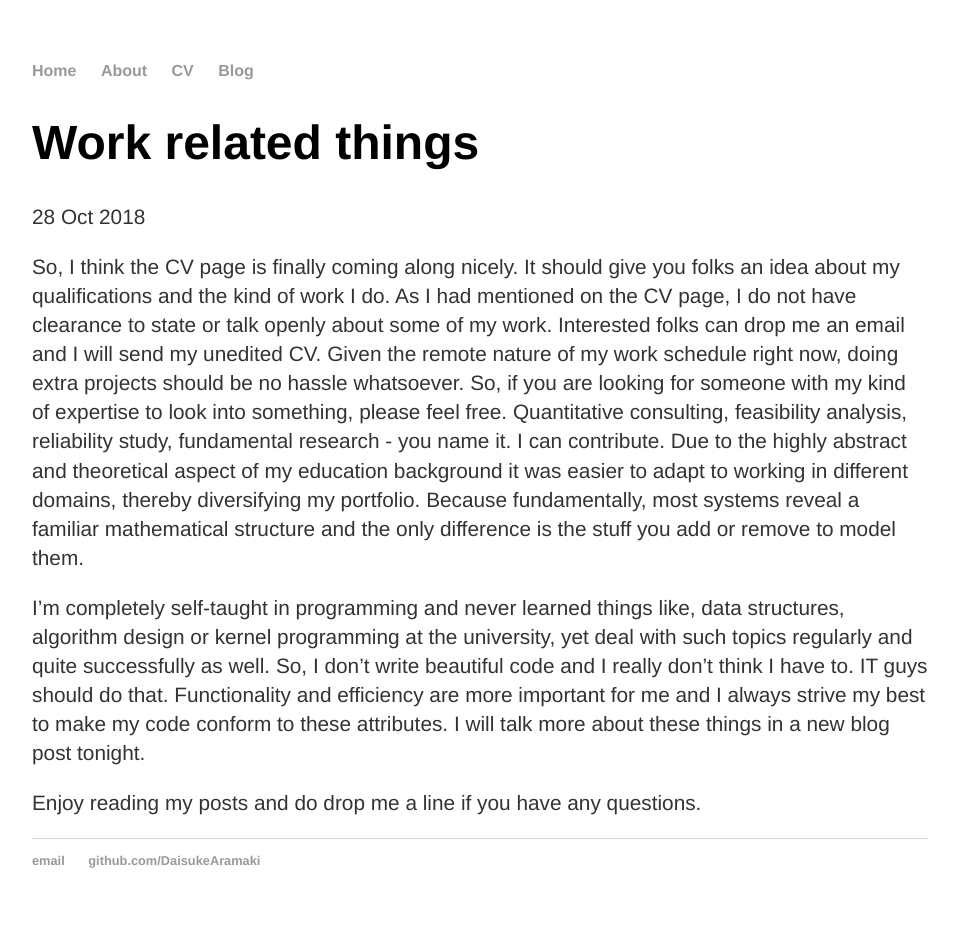
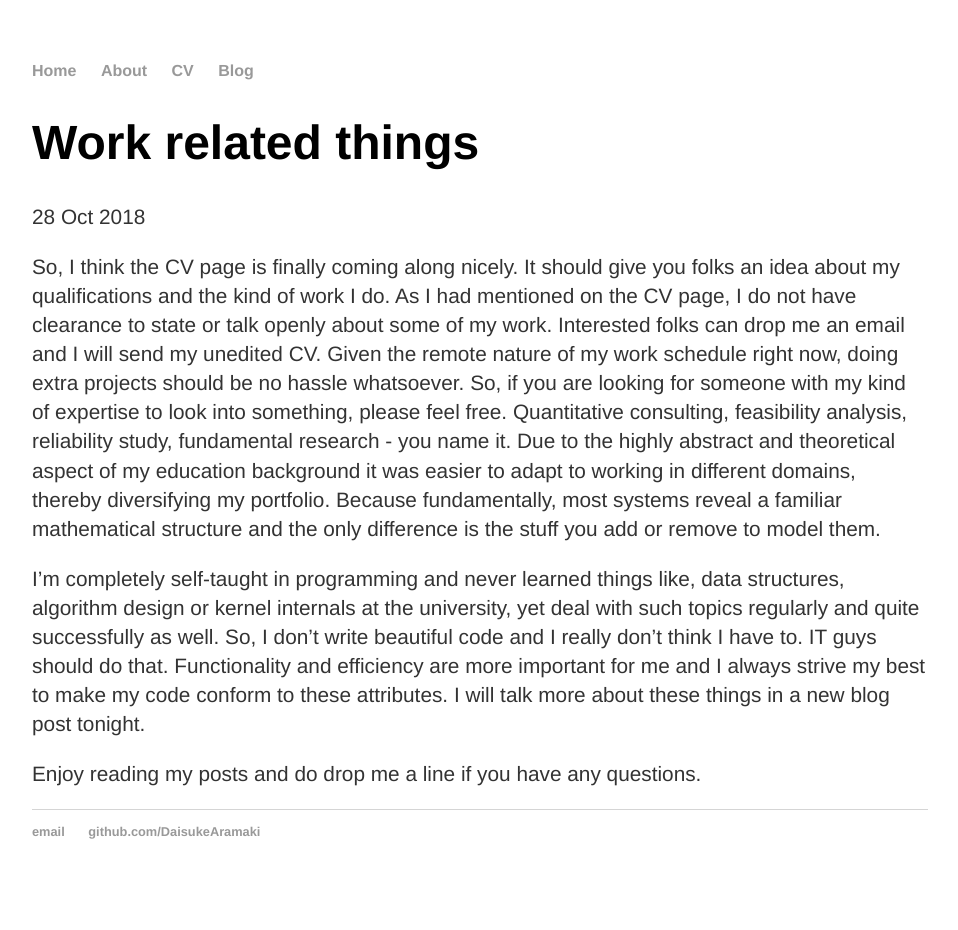
Before and after one commit to DaisukeAramaki/DaisukeAramaki.github.io, a Jekyll site: the page built from _posts/2018-10-28-daisuke-aramaki-cv-online.md, in a window 1280 px wide. Shown: the whole page, without its empty margins (160-1118 px from the left). Built offline with Jekyll 4.4.1, drawn with Linux system fonts in a browser that asks for light colours; after the commit the page ends 901 px from its top, so only the background shows below that.

Commit message:
Some changes

```diff
--- a/_posts/2018-10-28-daisuke-aramaki-cv-online.md
+++ b/_posts/2018-10-28-daisuke-aramaki-cv-online.md
@@ -5,8 +5,8 @@ date: 2018-10-28
 ---
 
 
-So, I think the CV page is finally coming along nicely. It should give you folks an idea about my qualifications and the kind of work I do. As I had mentioned on the CV page, I do not have clearance to state or talk openly about some of my work. Interested folks can drop me an email and I will send my unedited CV. Given the remote nature of my work schedule right now, doing extra projects should be no hassle whatsoever. So, if you are looking for someone with my kind of expertise to look into something, please feel free. Quantitative consulting, feasibility analysis, reliability study, fundamental research - you name it. I can contribute. Due to the highly abstract and theoretical aspect of my education background it was  easier to adapt to working in different domains, thereby diversifying my portfolio. Because fundamentally, most systems reveal a familiar mathematical structure and the only difference is the stuff you add or remove to model them.
+So, I think the CV page is finally coming along nicely. It should give you folks an idea about my qualifications and the kind of work I do. As I had mentioned on the CV page, I do not have clearance to state or talk openly about some of my work. Interested folks can drop me an email and I will send my unedited CV. Given the remote nature of my work schedule right now, doing extra projects should be no hassle whatsoever. So, if you are looking for someone with my kind of expertise to look into something, please feel free. Quantitative consulting, feasibility analysis, reliability study, fundamental research - you name it. Due to the highly abstract and theoretical aspect of my education background it was  easier to adapt to working in different domains, thereby diversifying my portfolio. Because fundamentally, most systems reveal a familiar mathematical structure and the only difference is the stuff you add or remove to model them.
 
-I'm completely self-taught in programming and never learned things like, data structures, algorithm design or kernel programming at the university, yet deal with such topics regularly and quite successfully as well. So, I don't write beautiful code and I really don't think I have to. IT guys should do that. Functionality and efficiency are more important for me and I always strive my best to make my code conform to these attributes. I will talk more about these things in a new blog post tonight.
+I'm completely self-taught in programming and never learned things like, data structures, algorithm design or kernel internals at the university, yet deal with such topics regularly and quite successfully as well. So, I don't write beautiful code and I really don't think I have to. IT guys should do that. Functionality and efficiency are more important for me and I always strive my best to make my code conform to these attributes. I will talk more about these things in a new blog post tonight.
 
 Enjoy reading my posts and do drop me a line if you have any questions.
--- a/about/index.html
+++ b/about/index.html
@@ -14,6 +14,6 @@ title: About Prem aka Daisuke Aramaki
 			<ul class="contacts">
 				<!-- <li><a href="#">@TwitterHandle</a></li> -->
 				<li><a href="https://skinwalker.wordpress.com"  style="color:#009DDB">My older blog</a></li>
-				<li><a href="https://theoretischephysiker.wordpress.com"  style="color:#009DDB">My current Wastebasket</a></li>
+				<li><a href="https://oldmanaramaki.wordpress.com"  style="color:#009DDB">My current Wastebasket</a></li>
 				</ul>
 		</div>
--- a/cv/index.html
+++ b/cv/index.html
@@ -29,7 +29,7 @@ title: CV Prem
 		<p style='text-align: justify;'><strong>Programming: </strong>C, C++, FORTRAN, Haskell, R, Python, Perl, Java, (m)ksh, csh, sed, awk.</p>
 		<p style='text-align: justify;'><strong>OS: </strong>BSD UNIX (all variants), Proprietary UNIX (Oracle Solaris, HP UX), Linux.</p>
 		<p style='text-align: justify;'><strong>Computing Environments & Software: </strong>MATLAB, Mathematica, Maple, QGIS, ArcGIS, GRASS.</p>
-		<p style='text-align: justify;'><strong>Languages: </strong><em><u>Native Fluency:</u></em> English, Deutsch; <em><u>Conversational:</u></em>  &#26085;&#26412;&#35486; Nederlands; <em><u>Get by:</u></em>  &#1575;&#1604;&#1593;&#1614;&#1585;&#1614;&#1576;&#1616;&#1610;&#1614;&#1617;&#1577;&#8206;.</p>
+		<p style='text-align: justify;'><strong>Languages: </strong><em><u>Native Fluency:</u></em> English, Deutsch; <em><u>Conversational:</u></em>  &#26085;&#26412;&#35486;, Nederlands; <em><u>Get by:</u></em>  &#1575;&#1604;&#1593;&#1614;&#1585;&#1614;&#1576;&#1616;&#1610;&#1614;&#1617;&#1577;&#8206;.</p>
 
 		                        <h2>Few Professional Highlights</h2>
 		<p style='text-align: justify;'><strong>Quantitative Consultant, EU based Fintech Startup*</strong>
```
Also changed, not shown: 4 other files.
